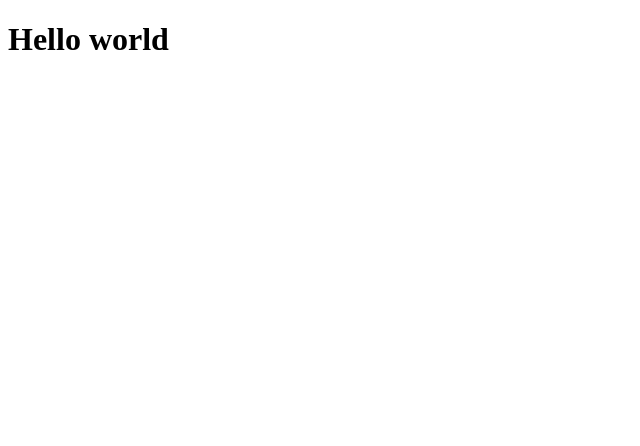
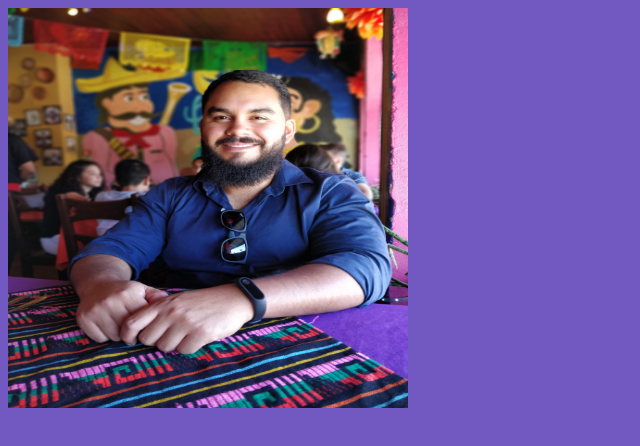
Before and after one commit to llucasmota/reactjs-basic-bootcamp, a React app: page / in a window 1280 px wide. Shown: the top 446 px of the page, without its empty margins (0-640 px from the left). Built offline with nearby package versions, Linux system fonts and the light colour scheme.

Commit message:
Adicionando loader de imagem e css

```diff
--- a/package.json
+++ b/package.json
@@ -15,6 +15,9 @@
     "@babel/preset-env": "^7.8.4",
     "@babel/preset-react": "^7.8.3",
     "babel-loader": "^8.0.6",
+    "css-loader": "^3.4.2",
+    "file-loader": "^5.0.2",
+    "style-loader": "^1.1.3",
     "webpack": "^4.41.5",
     "webpack-cli": "^3.3.10",
     "webpack-dev-server": "^3.10.2"
--- /dev/null
+++ b/src/App.css
@@ -0,0 +1,5 @@
+body {
+  background: #7159c1;
+  color: white;
+  font-family: Arial, Helvetica, sans-serif;
+}
--- /dev/null
+++ b/src/App.js
@@ -0,0 +1,9 @@
+import React from "react";
+import "./App.css";
+import profile from "./assets/mee.jpg";
+
+function App() {
+  return <img src={profile} width="400px" height="400px" alt="meu profile" />;
+}
+
+export default App;
--- a/src/index.js
+++ b/src/index.js
@@ -1,4 +1,5 @@
 import React from "react";
 import { render } from "react-dom";
+import App from "./App";
 
-render(<h1>Hello world</h1>, document.getElementById("app"));
+render(<App />, document.getElementById("app"));
--- a/webpack.config.js
+++ b/webpack.config.js
@@ -20,6 +20,23 @@ module.exports = {
         use: {
           loader: "babel-loader"
         }
+      },
+      {
+        test: /\.css$/,
+        use: [
+          {
+            loader: "style-loader"
+          },
+          {
+            loader: "css-loader"
+          }
+        ]
+      },
+      {
+        test: /.*\.(gif|png|jpe?g)$/i,
+        use: {
+          loader: "file-loader"
+        }
       }
     ]
   }
```
Also changed, not shown: src/assets/mee.jpg (added).
